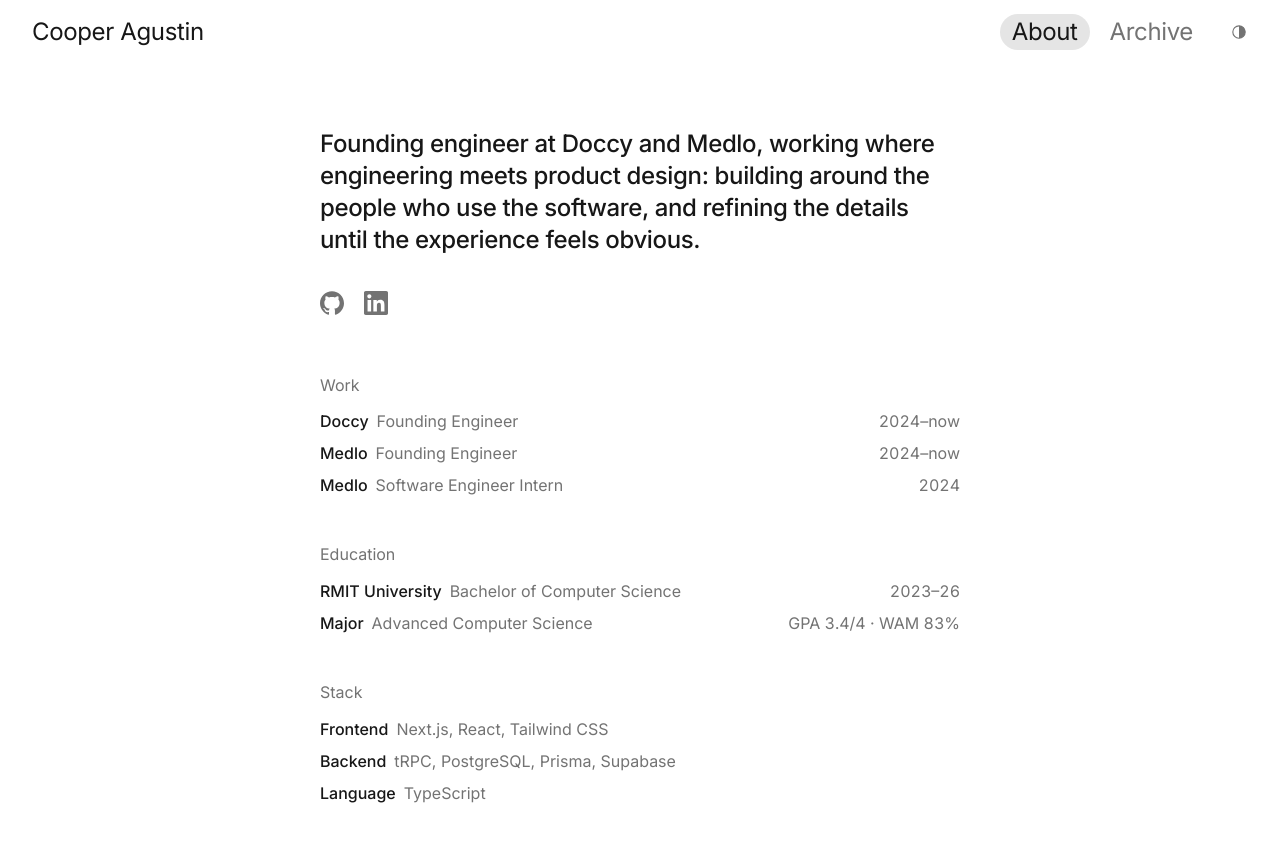
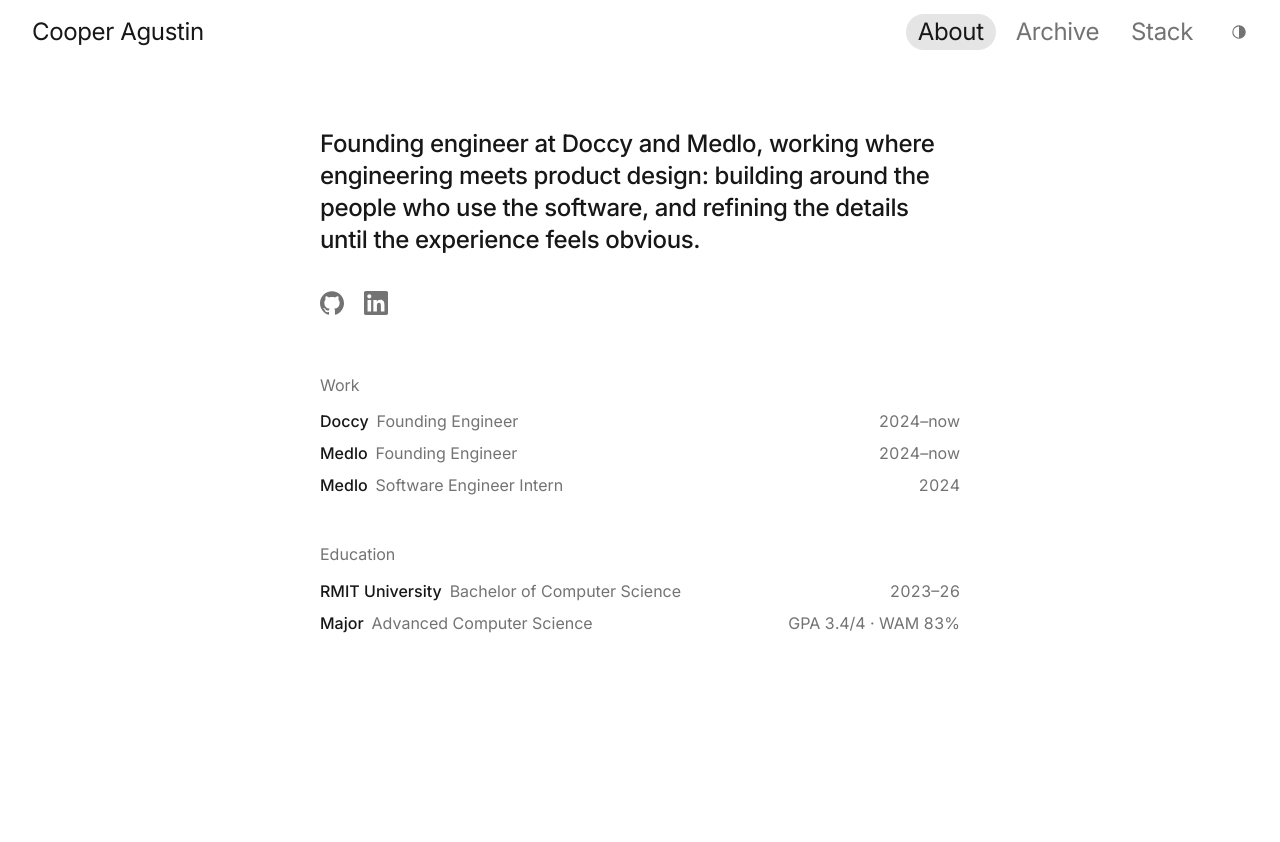
Before and after one commit to Spudgee/portfolio, a Next.js app: page / in a window 1280 px wide. Shown: the top 842 px of the page. After the commit the page ends 800 px from the top, so only its background shows below. Built offline with nearby package versions, Linux system fonts and the light colour scheme.

Commit message:
Stack becomes its own page in the nav; About keeps the statement, links, Work and Education

```diff
--- a/app/page.tsx
+++ b/app/page.tsx
@@ -41,15 +41,9 @@
 	},
 ];
 
-const STACK_ROWS: readonly Row[] = PERSON.stack.map((group) => ({
-	key: group.area,
-	primary: group.area,
-	secondary: group.tools.join(", "),
-}));
-
 /**
- * About: the summary statement with the GitHub and LinkedIn buttons right under it, then Work,
- * Education and Stack as labelled groups of the same rows, in the centred pane under the bar.
+ * About: the summary statement with the GitHub and LinkedIn buttons right under it, then Work and
+ * Education as labelled groups of the same rows, in the centred pane under the bar.
  */
 export default function HomePage() {
 	return (
@@ -73,9 +67,6 @@
 				<ContentGroup id="education" label="Education">
 					<RowList rows={EDUCATION_ROWS} />
 				</ContentGroup>
-				<ContentGroup id="stack" label="Stack">
-					<RowList rows={STACK_ROWS} />
-				</ContentGroup>
 			</div>
 		</div>
 	);
--- /dev/null
+++ b/app/stack/page.tsx
@@ -0,0 +1,30 @@
+import type { Metadata } from "next";
+import { ContentGroup } from "@/components/content-group";
+import { type Row, RowList } from "@/components/row-list";
+import { PERSON } from "@/content/person";
+import { PATHS } from "@/content/site";
+import { pageMetadata } from "@/lib/page-metadata";
+
+export const metadata: Metadata = pageMetadata({
+	path: PATHS.stack,
+	title: `Stack – ${PERSON.name}`,
+	description: `The tools ${PERSON.name} builds with: ${PERSON.stack.flatMap((group) => group.tools).join(", ")}.`,
+});
+
+const STACK_ROWS: readonly Row[] = PERSON.stack.map((group) => ({
+	key: group.area,
+	primary: group.area,
+	secondary: group.tools.join(", "),
+}));
+
+/** The tools, by area, in the same rows and pane as About. */
+export default function StackPage() {
+	return (
+		<div className="mx-auto max-w-[40rem]">
+			<h1 className="sr-only">Stack</h1>
+			<ContentGroup id="tools" label="Tools">
+				<RowList rows={STACK_ROWS} />
+			</ContentGroup>
+		</div>
+	);
+}
--- a/content/site.ts
+++ b/content/site.ts
@@ -8,16 +8,18 @@
 export const PATHS = {
 	home: "/",
 	archive: "/archive",
+	stack: "/stack",
 } as const;
 
-/** The nav: two pages. About is the home page with every section; Archive is the Are.na grid. */
+/** The nav, in order: About is the home page; Archive is the Are.na grid; Stack is the tools. */
 export const NAV_PAGES = [
 	{ label: "About", path: PATHS.home },
 	{ label: "Archive", path: PATHS.archive },
+	{ label: "Stack", path: PATHS.stack },
 ] as const;
 
 /** Indexable routes, in sitemap order. */
-export const PAGE_PATHS = [PATHS.home, PATHS.archive] as const;
+export const PAGE_PATHS = [PATHS.home, PATHS.archive, PATHS.stack] as const;
 
 /**
  * Absolute URL for a site path, spelled exactly as Next writes the canonical:
```
